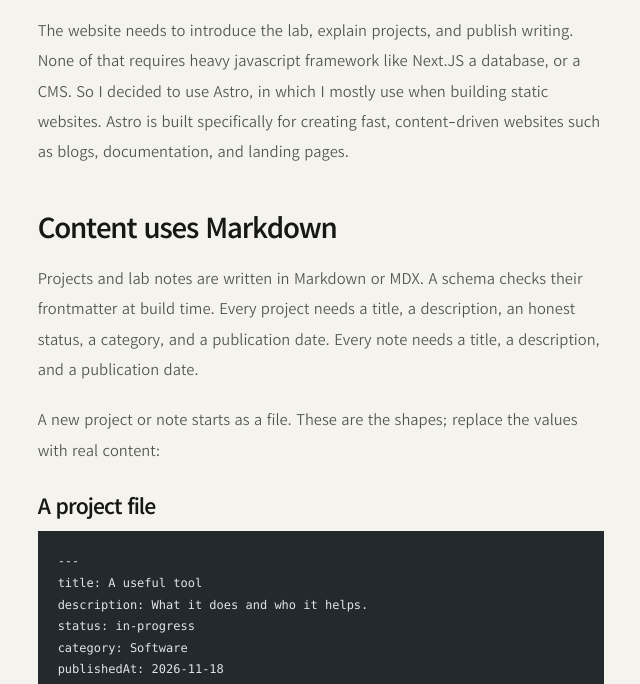
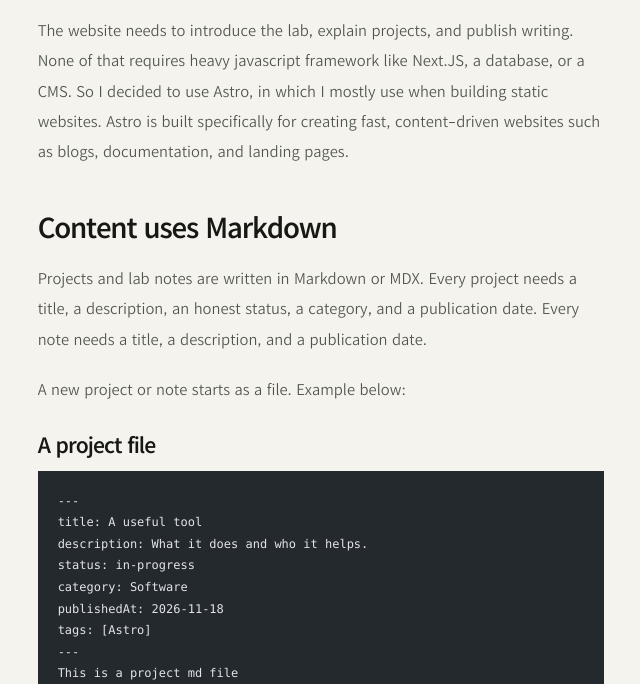
Before and after one commit to vomerlabs/vomerlabs-website, an Astro site: page /lab-notes/a-small-deliberate-start/ in a window 1280 px wide. Shown: the part 730-1414 px from the top of the page, without its empty margins (319-959 px from the left). Built offline with nearby package versions, Linux system fonts and the light colour scheme; Astro itself is replaced by a stand-in of ours; code samples lack their colours.

Commit message:
lab notes: a small deliberate start

````diff
--- a/src/content/lab-notes/a-small-deliberate-start.md
+++ b/src/content/lab-notes/a-small-deliberate-start.md
@@ -10,13 +10,13 @@ VomerLabs needed a home for its work. The first version is a place for projects,
 
 ## Static pages are enough
 
-The website needs to introduce the lab, explain projects, and publish writing. None of that requires heavy javascript framework like Next.JS a database, or a CMS. So I decided to use Astro, in which I mostly use when building static websites. Astro is built specifically for creating fast, content-driven websites such as blogs, documentation, and landing pages.
+The website needs to introduce the lab, explain projects, and publish writing. None of that requires heavy javascript framework like Next.JS, a database, or a CMS. So I decided to use Astro, in which I mostly use when building static websites. Astro is built specifically for creating fast, content-driven websites such as blogs, documentation, and landing pages.
 
 ## Content uses Markdown
 
-Projects and lab notes are written in Markdown or MDX. A schema checks their frontmatter at build time. Every project needs a title, a description, an honest status, a category, and a publication date. Every note needs a title, a description, and a publication date.
+Projects and lab notes are written in Markdown or MDX. Every project needs a title, a description, an honest status, a category, and a publication date. Every note needs a title, a description, and a publication date.
 
-A new project or note starts as a file. These are the shapes; replace the values with real content:
+A new project or note starts as a file. Example below:
 
 ### A project file
 
@@ -29,6 +29,7 @@ category: Software
 publishedAt: 2026-11-18
 tags: [Astro]
 ---
+This is a project md file
 ```
 
 ### A note file
@@ -42,13 +43,14 @@ draft: true
 tags: [Build notes]
 relatedProjects: [a-useful-tool]
 ---
+This is a note md file
 ```
 
 The filename becomes the entry’s ID and URL. A note can stay unpublished with `draft: true`. Remove the flag when the note is ready, and it appears on the index and gets its article page. Projects have no draft flag, so unfinished project material stays outside the collection until there is something to show. A note can point to its project with `relatedProjects`; the value is the project’s file name.
 
 ## Design language
 
-The palette is warm paper and dark ink, with muted green for supporting text and lime for primary actions. The layouts use generous spacing and clear type. Dates, categories, and small labels use a monospace font.
+I wanted the site to feel like a working index of the lab’s projects and notes. The palette is warm paper for background, dark ink for text, and lime for primary actions. I've used Kedebideri for heading and body font, while for labels it uses monospace.
 
 ## Start with real work.
 
````
